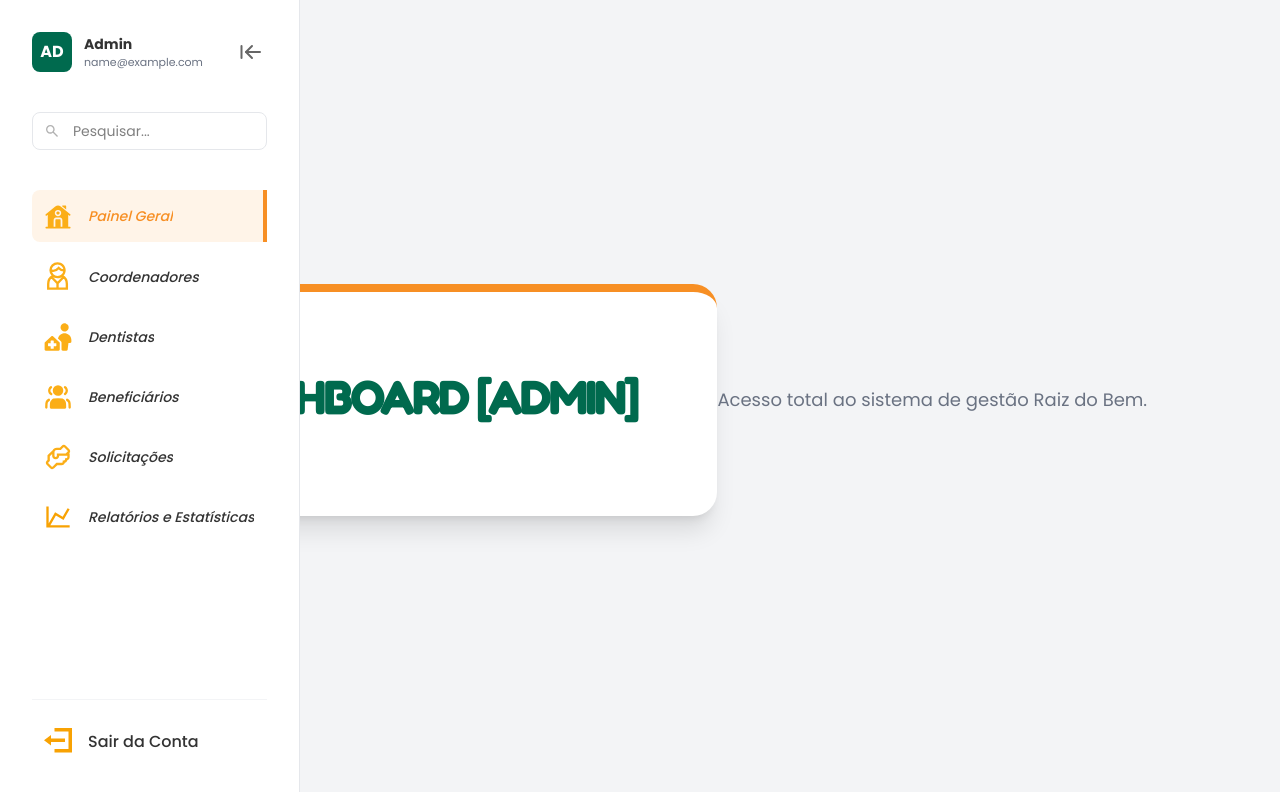
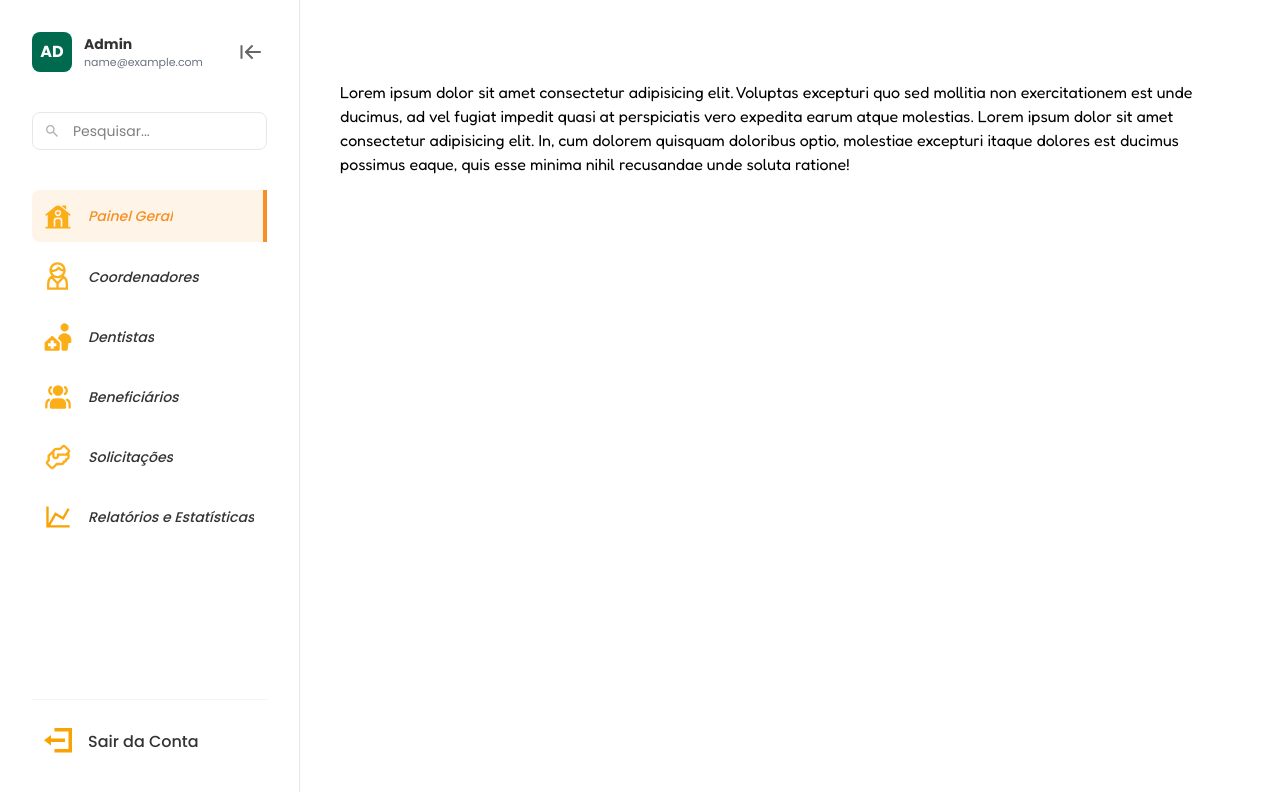
Before and after one commit to TdB-PlataformaRaizDoBem/Raiz-do-Bem, a React (Vite) app: page /admin/dashboard in a window 1280 px wide. Shown: the top 792 px of the page. Built offline with nearby package versions, Linux system fonts and the light colour scheme; sample sign-in values are in the browser's storage.

Commit message:
rafactor(main & aside): sicronização do layout com o estado da asidebar

```diff
--- a/src/components/asidebar/Sidebar.tsx
+++ b/src/components/asidebar/Sidebar.tsx
@@ -7,9 +7,13 @@ import Logout from "../../assets/svgs/logout.svg";
 import Search from "../../assets/svgs/search.svg";
 import menuHamburguer from "../../assets/svgs/menu_hamburguer_interno.svg";
 
-const Sidebar = () => {
+interface SidebarProps {
+  isCollapsed: boolean;
+  setCollapsed: React.Dispatch<React.SetStateAction<boolean>>;
+}
+
+const Sidebar = ({ isCollapsed, setCollapsed }: SidebarProps) => {
   const navigate = useNavigate();
-  const [isCollapsed, setCollapsed] = React.useState(false);
   const [isMobileOpen, setIsMobileOpen] = React.useState(false);
 
   const userData = JSON.parse(localStorage.getItem("@RaizDoBem:user") || "{}");
@@ -57,17 +61,22 @@ const Sidebar = () => {
             </div>
 
             <button
-              onClick={() =>
-                isMobileOpen
-                  ? setIsMobileOpen(false)
-                  : setCollapsed(!isCollapsed)
-              }
-              className="p-1 hover:bg-gray-100 rounded shrink-0"
+              onClick={() => {
+                if (isMobileOpen) {
+                  setIsMobileOpen(false);
+                } else {
+                  setCollapsed(!isCollapsed);
+                }
+              }}
+              className="p-1 hover:bg-gray-100 rounded shrink-0 z-[1002]"
             >
               <img
                 src={Collapsed}
                 alt="Fechar"
-                className={`w-6 h-6 transition-transform ${isCollapsed ? "rotate-180" : ""}`}
+                className={`w-6 h-6 transition-transform
+                ${isCollapsed && !isMobileOpen ? "rotate-180" : ""}
+                ${isMobileOpen ? "rotate-0" : ""}
+                `}
               />
             </button>
           </div>
--- a/src/layout/Layout.tsx
+++ b/src/layout/Layout.tsx
@@ -25,10 +25,19 @@ export const AuthLayout = () => {
 };
 
 export const AppLayout = () => {
+  const [isCollapsed, setIsCollapsed] = React.useState(false);
+
   return (
-    <div className="min-h-screen bg-white">
-      <Sidebar />
-      <main >
+    <div className="min-h-screen bg-white flex">
+      <Sidebar isCollapsed={isCollapsed} setCollapsed={setIsCollapsed} />
+
+      <main
+        className={`
+          flex-1 transition-all duration-300 min-h-screen
+          ${isCollapsed ? "lg:ml-24" : "lg:ml-[300px]"}
+          max-lg:ml-0 max-lg:pb-[100px] p-6 lg:p-10 lg:pt-20
+        `}
+      >
         <Outlet />
       </main>
     </div>
--- a/src/pages/admin/Dashboard.tsx
+++ b/src/pages/admin/Dashboard.tsx
@@ -2,16 +2,9 @@ import React from "react";
 
 const Dashboard = () => {
   return (
-    <div className="min-h-screen bg-gray-100 flex items-center justify-center p-10">
-      <div className="bg-white p-20 rounded-3xl shadow-xl border-t-8 border-orange text-center">
-        <h1 className="text-5xl font-bold text-darkgreen font-fredoka mb-4 uppercase tracking-tighter">
-          Dashboard [ADMIN]
-        </h1>
-      </div>
-      <p className="text-gray-500 font-sans text-lg">
-        Acesso total ao sistema de gestão Raiz do Bem.
-      </p>
-    </div>
+   <div>
+      <h1>Lorem ipsum dolor sit amet consectetur adipisicing elit. Voluptas excepturi quo sed mollitia non exercitationem est unde ducimus, ad vel fugiat impedit quasi at perspiciatis vero expedita earum atque molestias. Lorem ipsum dolor sit amet consectetur adipisicing elit. In, cum dolorem quisquam doloribus optio, molestiae excepturi itaque dolores est ducimus possimus eaque, quis esse minima nihil recusandae unde soluta ratione!</h1>
+   </div>
   );
 };
 
```
